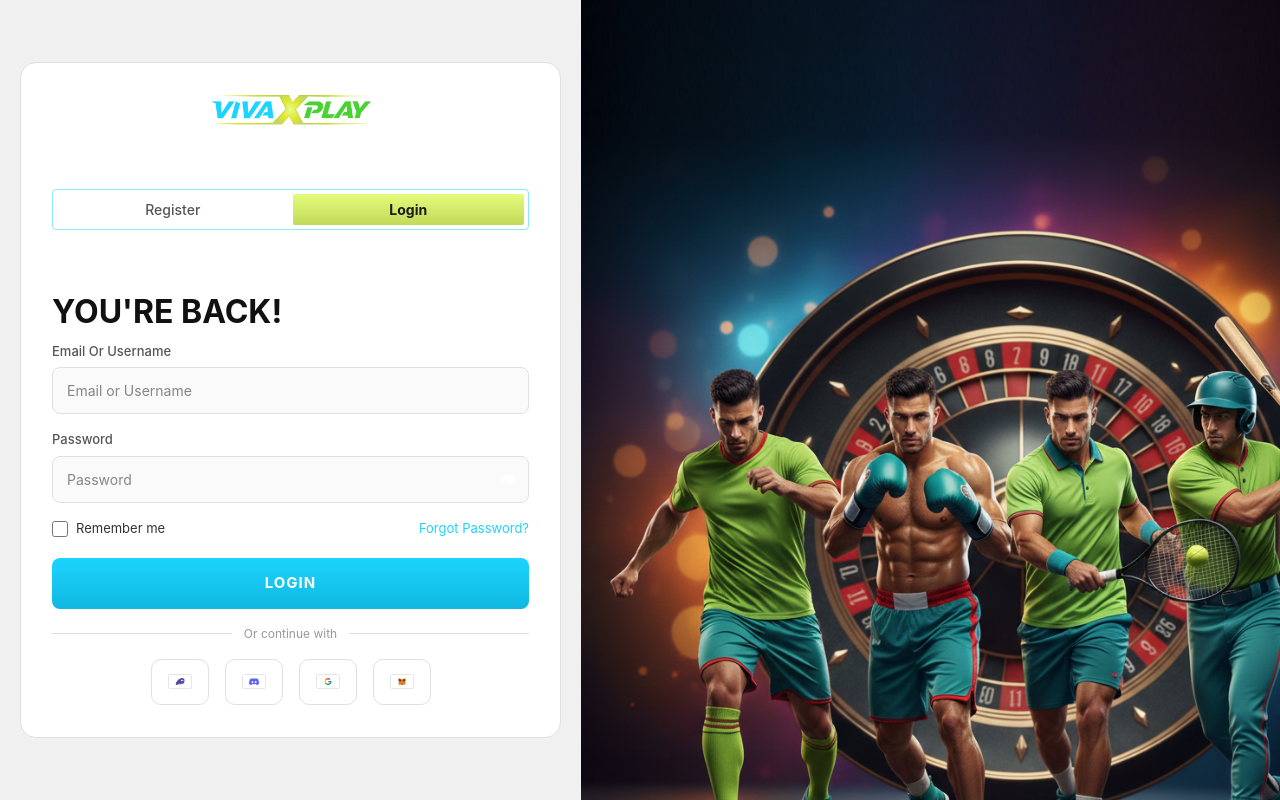
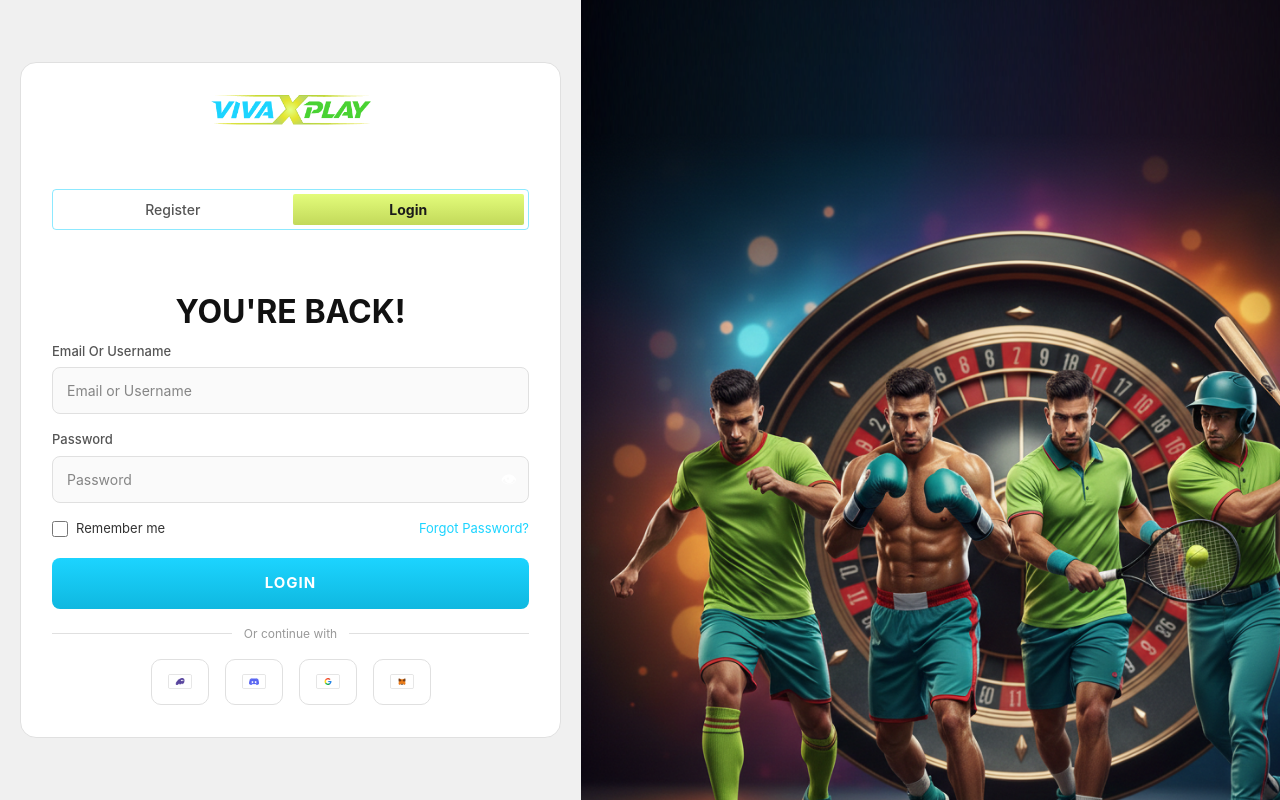
Before and after one commit to bhawna-thoughtwin/Vivaxplay, a React (Vite) app: page /login in a window 1280 px wide. Built offline with nearby package versions, Linux system fonts and the light colour scheme.

Commit message:
style: update background color and text alignment for Login and Register pages

```diff
--- a/src/pages/LoginPage.jsx
+++ b/src/pages/LoginPage.jsx
@@ -143,7 +143,8 @@ const styles = {
   root: {
     display: 'flex',
     minHeight: '100vh',
-    backgroundColor: '#f0f0f0',
+    // backgroundColor: '#f0f0f0',
+    backgroundColor: "#F5F5F5",
     overflow: 'hidden',
   },
 
@@ -250,6 +251,7 @@ const styles = {
     width: '100%',
     display: 'flex',
     flexDirection: 'column',
+    alignItems: 'center',
     gap: '20px',
   },
 
@@ -258,11 +260,12 @@ const styles = {
     fontWeight: '700',
     fontStyle: 'normal',
     color: '#111111',
-    margin: 0,
+    margin: '0 auto',
+    width: '100%',
     fontFamily: '"SF Pro", -apple-system, BlinkMacSystemFont, "SF Pro Display", sans-serif',
     lineHeight: '20px',
     letterSpacing: '0',
-    textAlign: 'left',
+    textAlign: 'center',
     textTransform: 'uppercase',
   },
 
--- a/src/pages/RegisterPage.jsx
+++ b/src/pages/RegisterPage.jsx
@@ -259,6 +259,7 @@ const styles = {
     width: '100%',
     display: 'flex',
     flexDirection: 'column',
+    alignItems: 'center',
     gap: '20px',
   },
 
@@ -267,11 +268,12 @@ const styles = {
     fontWeight: '700',
     fontStyle: 'normal',
     color: '#111111',
-    margin: 0,
+    margin: '0 auto',
+    width: '100%',
     fontFamily: '"SF Pro", -apple-system, BlinkMacSystemFont, "SF Pro Display", sans-serif',
     lineHeight: '20px',
     letterSpacing: '0',
-    textAlign: 'left',
+    textAlign: 'center',
     textTransform: 'uppercase',
   },
 
```
